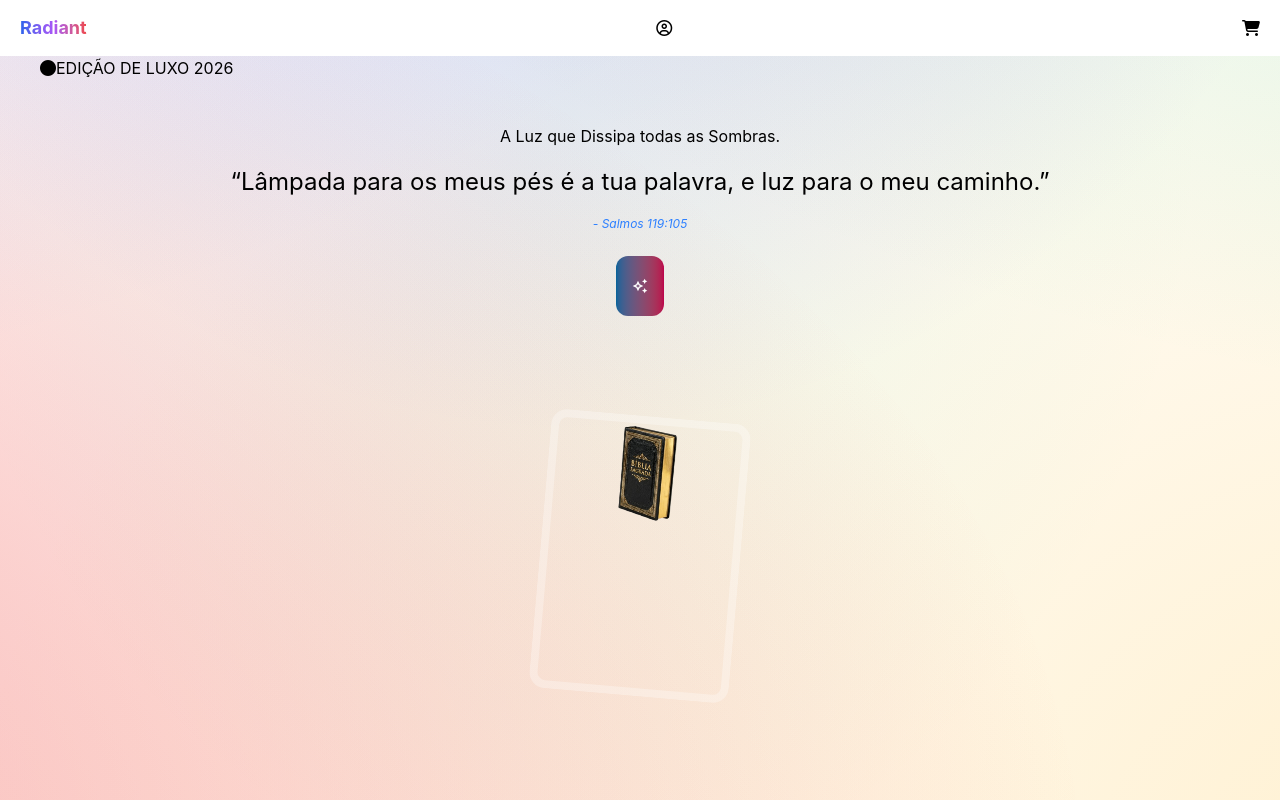
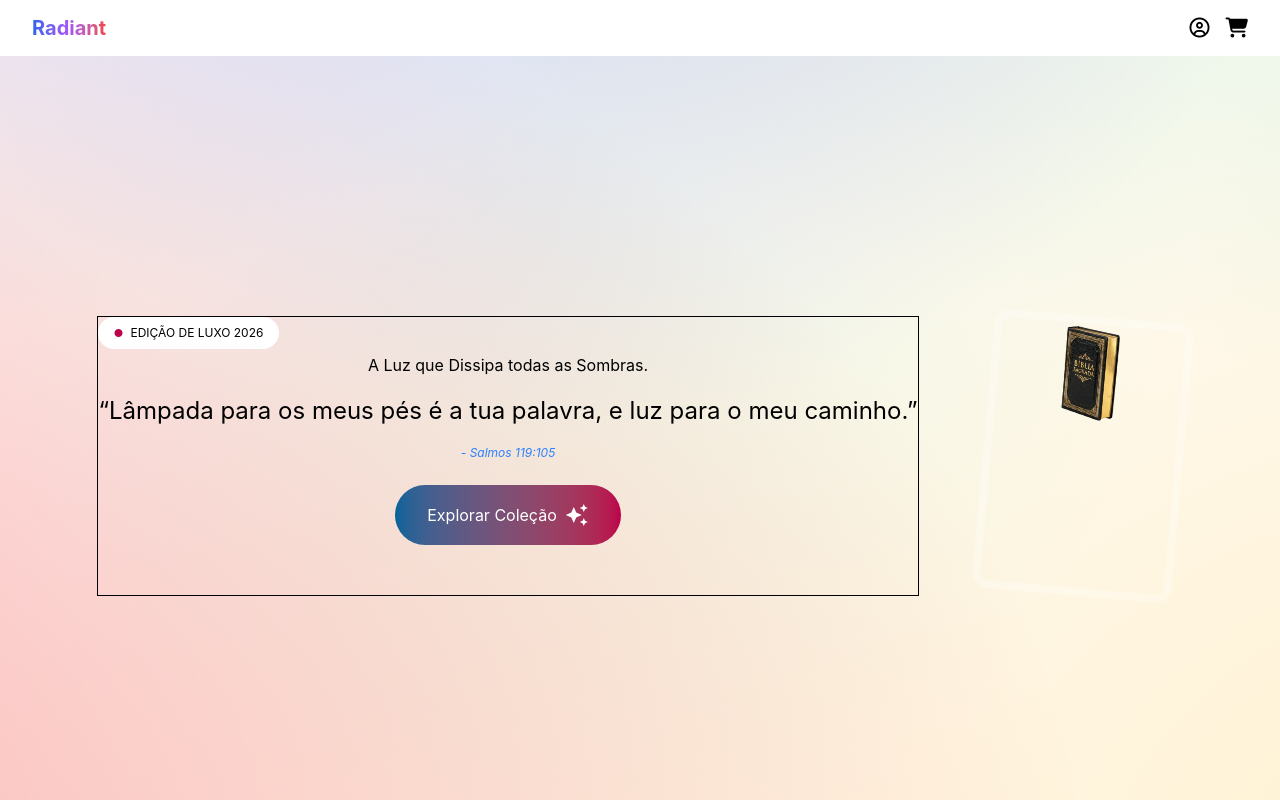
Before and after one commit to julianarocumback/radiant, a React (Vite) app: page / in a window 1280 px wide. Shown: the top 800 px of the page. Built offline with nearby package versions, Linux system fonts and the light colour scheme.

Commit message:
Organizando o conteúdo da hero

```diff
--- a/package.json
+++ b/package.json
@@ -11,6 +11,7 @@
   },
   "dependencies": {
     "@tailwindcss/vite": "^4.2.2",
+    "material-icons": "^1.13.14",
     "react": "^19.2.4",
     "react-dom": "^19.2.4",
     "react-icons": "^5.6.0",
--- a/src/components/header/Header.jsx
+++ b/src/components/header/Header.jsx
@@ -6,11 +6,14 @@ import Menu from "./menu/Menu"
 
 export default function Header() {
     return(
-        <header className="flex h-14 w-all bg-white/80 justify-between px-5 items-center">
+        <header className="flex h-14 w-all bg-white/80 justify-between px-5 items-center lg:px-8">
             <Menu/>
             <Logo/>
-            <Login/>
-            <Carrinho/>
+            <div className="flex gap-4">
+                <Login/>
+                <Carrinho/>
+
+            </div>
         </header>
     )
 }
--- a/src/components/header/carrinho/Carrinho.jsx
+++ b/src/components/header/carrinho/Carrinho.jsx
@@ -1,6 +1,6 @@
 export default function Carrinho() {
     return (
-        <div>
+        <div className="lg:text-xl">
             <i class="fa-solid fa-cart-shopping"></i>
         </div>
     )
--- a/src/components/header/login/Login.jsx
+++ b/src/components/header/login/Login.jsx
@@ -1,6 +1,6 @@
 export default function Login() {
     return (
-        <div className='hidden md:block'>
+        <div className='hidden md:block lg:text-xl'>
             <i className="fa-regular fa-circle-user"></i>
         </div>
     )
--- a/src/components/header/logo/Logo.jsx
+++ b/src/components/header/logo/Logo.jsx
@@ -1,14 +1,7 @@
 export default function Logo() {
-
-
-
-
     return (
         <div>
-
-            <h1 className="text-lg bg-gradient-to-r from-[#2563EB] via-[#A855F7] to-[#EF4444] font-bold bg-clip-text text-transparent">Radiant</h1>
-
-
+            <h1 className="text-lg bg-gradient-to-r from-[#2563EB] via-[#A855F7] to-[#EF4444] font-bold bg-clip-text text-transparent lg:text-xl">Radiant</h1>
         </div>
     )
 }
--- a/src/components/hero/Hero.jsx
+++ b/src/components/hero/Hero.jsx
@@ -8,9 +8,11 @@ import HeroFeature from "./heroFeature/HeroFeature"
 
 export default function Hero() {
     return (
-        <div className='h-screen w-full flex flex-col px-10 animate-glow bg-[length:200%_200%]
+        <div className='h-screen w-full flex flex-col px-10 animate-glow bg-[length:200%_200%] lg:justify-center
         bg-[radial-gradient(at_0%_0%,rgba(59,130,246,0.3),transparent_50%),radial-gradient(at_50%_0%,rgba(147,51,234,0.3),transparent_50%),radial-gradient(at_100%_0%,rgba(46,204,133,0.3),transparent_50%),radial-gradient(at_0%_100%,rgba(231,76,60,0.3),transparent_50%),radial-gradient(at_90%_100%,rgba(254,202,87,0.3),transparent_50%),radial-gradient(at_0%_100%,rgba(255,107,107,0.3),transparent_50%),radial-gradient(50%_100%,rgba(46,204,133,0.10),transparent_50%)]' >
-            <div className="flex flex-col gap-10">
+            <div className="flex flex-col gap-10 py-16 lg:flex-row lg:justify-center lg:gap-16 lg:">
+                <div className="order-1 lg:order-0 border">
+
                     <div className='hidden md:block'>
                         <Badge/>
                     </div>
@@ -18,11 +20,11 @@ export default function Hero() {
                     <div className='order-1 md:order-0 flex flex-col my-1 gap-2'>
                         <HeroContent/>
                         <div className='flex justify-center my-4'>
-                        <Button style={'bg-gradient-to-r from-[#00639A] to-[#BC004B] h-15 rounded-xl px-4 text-white'} texto={`Explorar Coleção`,<MdOutlineAutoAwesome/>}></Button>
+                            <Button style={'bg-gradient-to-r from-[#00639A] to-[#BC004B] h-15 rounded-4xl px-8 text-white flex gap-2 items-center'} texto={`Explorar Coleção`} icone={<span className="material-icons">auto_awesome</span>}></Button>
                         </div>
                     </div>
 
-                <span class="material-icons-outlined"></span>
+                </div>
                 <div className="flex justify-center">
                     <HeroFeature/>
                 </div>
--- a/src/components/hero/badge/Badge.jsx
+++ b/src/components/hero/badge/Badge.jsx
@@ -1,10 +1,10 @@
 export default function Badge(){
     return (
-        <div className='flex'>
-            <div>
+        <div className='flex items-center gap-2 bg-white px-4 py-2 w-fit rounded-4xl'>
+            <div className="text-[8px] text-[#BC004B]">
                 <i class="fa-solid fa-circle"></i>
             </div>
-            <span>EDIÇÃO DE LUXO 2026</span>
+            <span className="text-xs">EDIÇÃO DE LUXO 2026</span>
         </div>
     )
 }
--- a/src/components/hero/button/Button.jsx
+++ b/src/components/hero/button/Button.jsx
@@ -1,7 +1,7 @@
-export default function Button({texto, style, children}) {
+export default function Button({texto, icone, style, children}) {
     return (
         <button className={style} onClick={texto}>
-            {texto}{children}
+            {texto}{icone}{children}
         </button>
     )
 }
--- a/src/main.jsx
+++ b/src/main.jsx
@@ -3,6 +3,7 @@ import { createRoot } from 'react-dom/client'
 import './index.css'
 import App from './App.jsx'
 import { BrowserRouter } from 'react-router-dom'
+import 'material-icons/iconfont/material-icons.css';
 
 createRoot(document.getElementById('root')).render(
   <StrictMode>
```
Also changed, not shown: 1 other file (tests, documents, lock files or other folders). Lines whose indentation alone changed are shown as unchanged.
